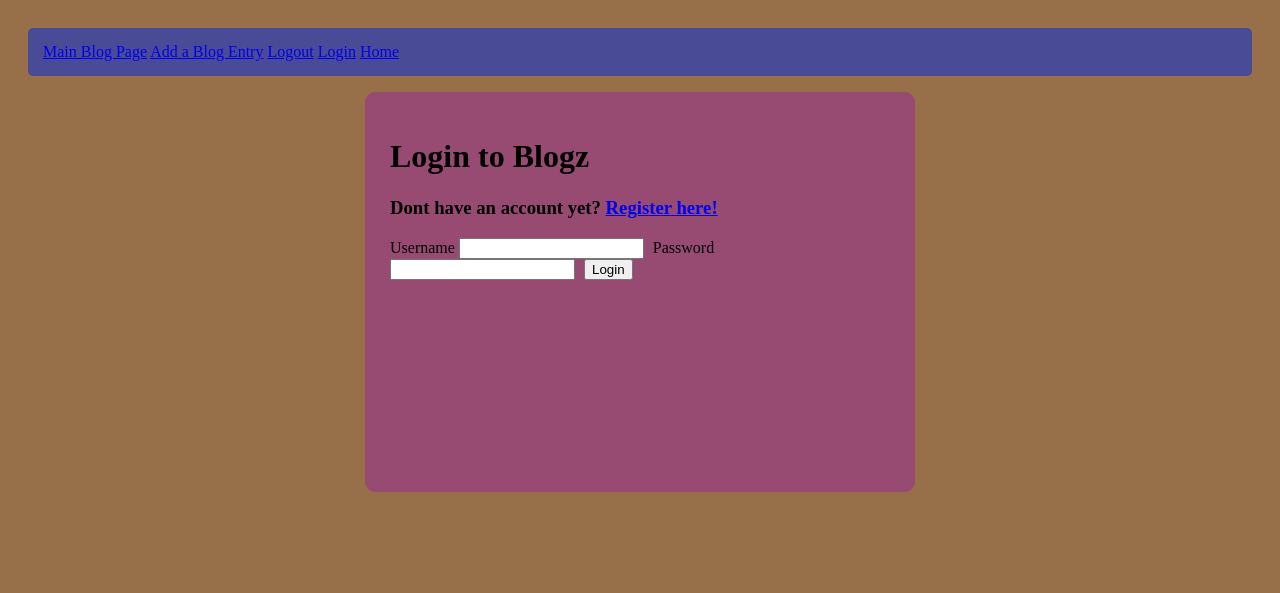
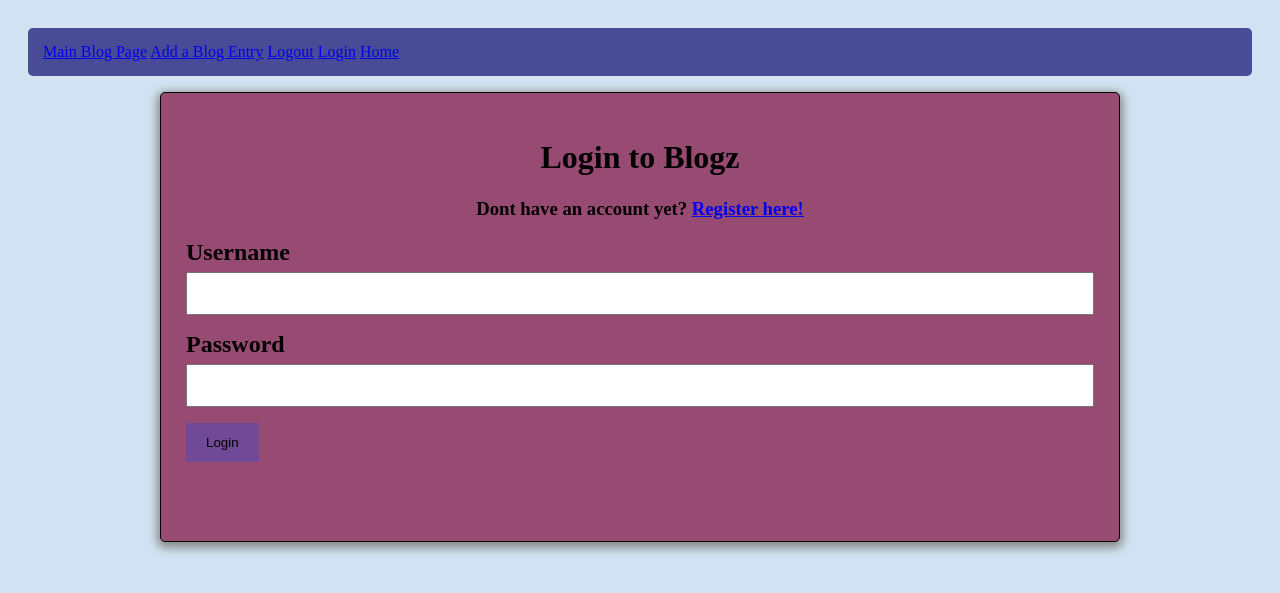
Before and after one commit to cecoppinger/blogz, a Flask app: page /login in a window 1280 px wide. Shown: the top 593 px of the page. Run offline with Flask 2, Linux system fonts and the light colour scheme.

Commit message:
more styling

```diff
--- a/static/css/style.css
+++ b/static/css/style.css
@@ -1,6 +1,10 @@
+* {
+  box-sizing: border-box;
+}
+
 body {
   padding: 20px;
-  background: #97704a;
+  background: #d1e3f2;
 }
 
 .header {
@@ -20,10 +24,35 @@ p {
 .container {
   padding: 25px;
   background-color: #974a72;
-  border-radius: 10px;
-  width: 500px;
-  height: 350px;
-  margin: auto;
+  border-radius: 5px;
+  width: 960px;
+  height: 450px;
+  margin: 15px auto;
+  border: 1px solid;
+  box-shadow: 0 3px 10px 3px #888888;
+}
+
+form {
+  font-weight: bold;
+  font-size: 1.5em;
+}
+
+input[type=text], input[type=password], textarea {
+  width: 100%;
+  padding: 12px;
+  margin-top: 6px;
+  margin-bottom: 16px;
+  resize: none;
+}
+
+textarea {
+  height: 200px;
+}
+
+input[type=submit] {
+  background-color: #704a97;
+  padding: 12px 20px;
+  border: none;
 }
 
 .nav {
--- a/templates/login.html
+++ b/templates/login.html
@@ -2,8 +2,8 @@
 
 {% block content %}
 <div class="container">
-  <h1>Login to Blogz</h1>
-  <h3>Dont have an account yet? <a href="/register">Register here!</a></h3>
+  <h1 style="text-align: center;">Login to Blogz</h1>
+  <h3 style="text-align: center;">Dont have an account yet? <a href="/register">Register here!</a></h3>
   <div class="form">
     <form method='POST'>
       <label for="name"><span>Username</span></label>
```
Also changed, not shown: templates/newpost.html (+4 -6 lines).
